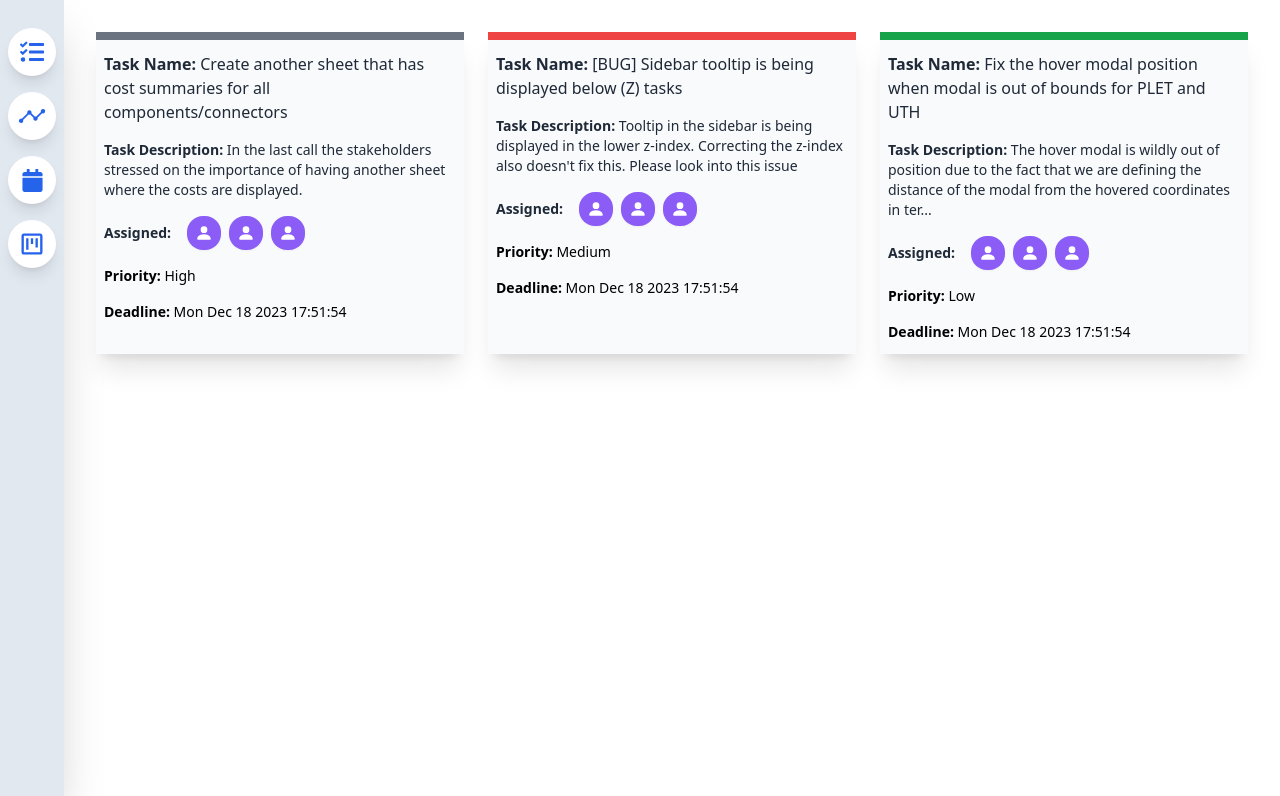
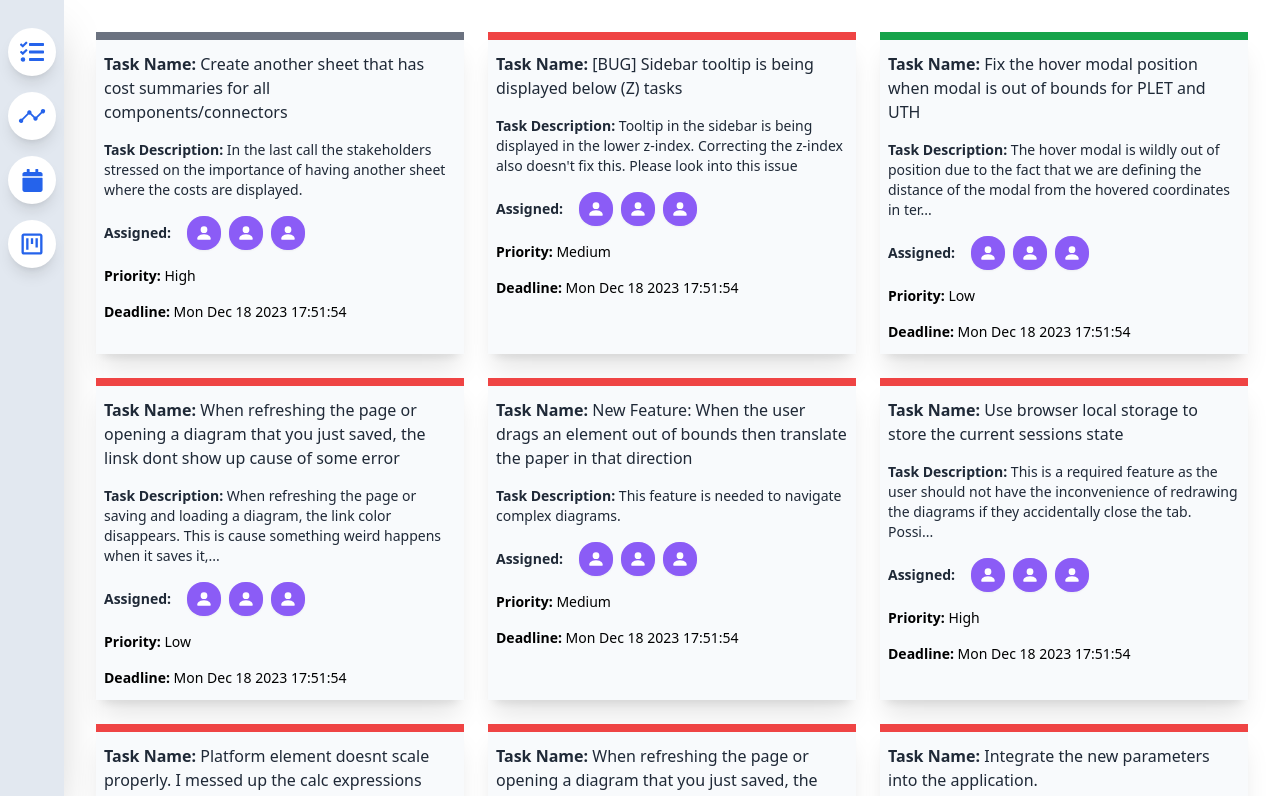
Before and after one commit to IshaanShettigar/Eavesdrop, a React (Create React App) app: page /tasks in a window 1280 px wide. Shown: the top 796 px of the page. Built offline with nearby package versions, Linux system fonts and the light colour scheme.

Commit message:
Changes to Kanban

```diff
--- a/package.json
+++ b/package.json
@@ -3,6 +3,7 @@
   "version": "0.1.0",
   "private": true,
   "dependencies": {
+    "@google/generative-ai": "^0.1.3",
     "@testing-library/jest-dom": "^5.17.0",
     "@testing-library/react": "^13.4.0",
     "@testing-library/user-event": "^13.5.0",
--- a/src/App.js
+++ b/src/App.js
@@ -1,22 +1,15 @@
 import { Outlet } from "react-router-dom";
 import SideBar from "./SideBar";
-
 
 function App() {
   return (
     <div className="flex">
       <SideBar />
       <Outlet />
-      {/* <Routes>
-        <Route path="/" exact element={Tasks} />
-        <Route path="/tasks" element={Tasks} />
-        <Route path="/analytics" element={Analytics} />
-        <Route path="/calendar" element={Calendar} />
-      </Routes> */}
     </div>
   );
 }
 
 
 
-export default App;
+export { App }
--- a/src/TaskDashboard Components/Tasks.js
+++ b/src/TaskDashboard Components/Tasks.js
@@ -1,10 +1,11 @@
-import React, { Fragment, createContext, useState, useEffect } from "react";
+import React, { Fragment, createContext, useState, useEffect, useContext } from "react";
 import { BsFillPersonFill } from "react-icons/bs";
 import { TaskModal } from "./TaskModal";
 
 const taskContext = createContext(null)
 
 const Tasks = () => {
+
     const [tasks, setTasks] = useState([
         {
             "taskName": "Create another sheet that has cost summaries for all components/connectors",
@@ -30,7 +31,55 @@ const Tasks = () => {
             "taskID": "3",
             "taskDeadline": new Date(),
             "taskApproved": "yes"
+        },
+        {
+            "taskName": "When refreshing the page or opening a diagram that you just saved, the linsk dont show up cause of some error",
+            "taskDescription": "When refreshing the page or saving and loading a diagram, the link color disappears. This is cause something weird happens when it saves it, I do not know what. Look at localstorage under the links attrs. Something weird is happeniing",
+            "taskPriority": "Low",
+            "taskID": "4",
+            "taskDeadline": new Date(),
+            "taskApproved": "no"
+        },
+        {
+            "taskName": "New Feature: When the user drags an element out of bounds then translate the paper in that direction",
+            "taskDescription": "This feature is needed to navigate complex diagrams.",
+            "taskPriority": "Medium",
+            "taskID": "5",
+            "taskDeadline": new Date(),
+            "taskApproved": "no"
+        },
+        {
+            "taskName": "Use browser local storage to store the current sessions state ",
+            "taskDescription": "This is a required feature as the user should not have the inconvenience of redrawing the diagrams if they accidentally close the tab.\nPossible ways to save the diagram: \n Ctrl + S triggers the saving\nSave every 5 minutes/1 minutes/30 seconds.\nSave once every graph.on('change', function)  event\nWe will be utilizing browser local storage",
+            "taskPriority": "High",
+            "taskID": "6",
+            "taskDeadline": new Date(),
+            "taskApproved": "no"
+        },
+        {
+            "taskName": "Platform element doesnt scale properly. I messed up the calc expressions somewhere",
+            "taskDescription": ".",
+            "taskPriority": "Low",
+            "taskID": "7",
+            "taskDeadline": new Date(),
+            "taskApproved": "no"
+        },
+        {
+            "taskName": "When refreshing the page or opening a diagram that you just saved, the linsk dont show up cause of some error",
+            "taskDescription": "When refreshing the page or saving and loading a diagram, the link color disappears.This is cause something weird happens when it saves it, I do not know what.Look at localstorage under the links attrs.Something weird is happeniing",
+            "taskPriority": "Low",
+            "taskID": "8",
+            "taskDeadline": new Date(),
+            "taskApproved": "no"
+        },
+        {
 
+            "taskName": "Integrate the new parameters into the application.",
+            "taskDescription": "Make sure to dynamically assign the necessary parameters every time the application is loaded up.",
+            "taskPriority": "High",
+            "taskID": "9",
+            "taskDeadline": new Date(),
+            "taskApproved": "no"
         }])
 
     const [isModalOpen, setIsModalOpen] = useState(false)
@@ -74,9 +123,13 @@ const Tasks = () => {
             <Fragment>
                 <div className="grid grid-cols-3 gap-6 ml-24 mr-8 my-8 ">
                     {/* Once we implement a fetch api then based on that we need to dynamically create a div and make sure only 3 Task's per line*/}
-                    <TaskCard task={tasks[0]} approved={tasks[0].taskApproved} onClick={onCardClick} />
+                    {tasks.map((task) => {
+                        return <TaskCard task={task} approved={task.taskApproved} onClick={onCardClick} />
+                    })}
+                    {/* <TaskCard task={tasks[0]} approved={tasks[0].taskApproved} onClick={onCardClick} />
                     <TaskCard task={tasks[1]} approved={tasks[1].taskApproved} onClick={onCardClick} />
-                    <TaskCard task={tasks[2]} approved={tasks[2].taskApproved} onClick={onCardClick} />
+                    <TaskCard task={tasks[2]} approved={tasks[2].taskApproved} onClick={onCardClick} /> */}
+
                 </div>
                 <TaskModal open={isModalOpen} onClose={() => setIsModalOpen(false)} />
 
--- a/src/index.js
+++ b/src/index.js
@@ -1,7 +1,7 @@
 import React from 'react';
 import ReactDOM from 'react-dom/client';
 import './index.css';
-import App from './App';
+import { App } from './App';
 import reportWebVitals from './reportWebVitals';
 import { createBrowserRouter, RouterProvider } from 'react-router-dom';
 import { Tasks } from './TaskDashboard Components/Tasks';
```
Also changed, not shown: 2 other files (tests, documents, lock files or other folders).
